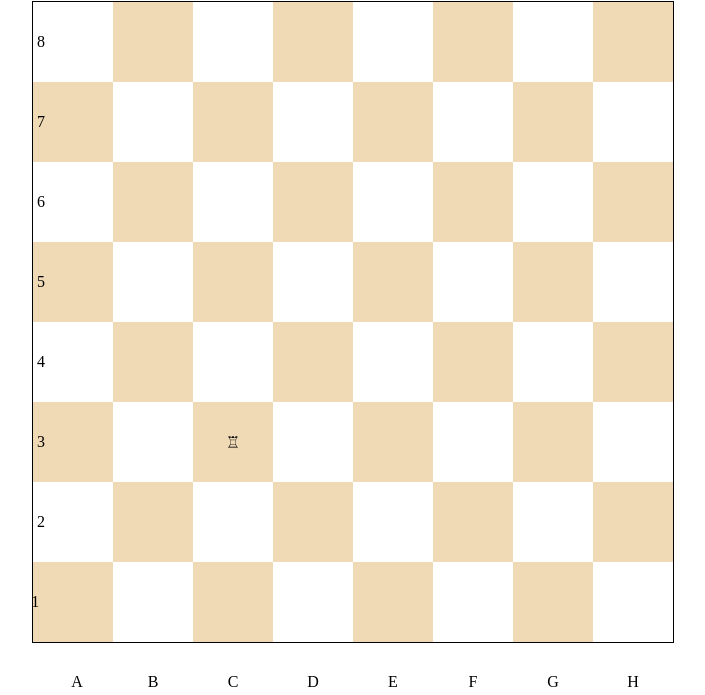
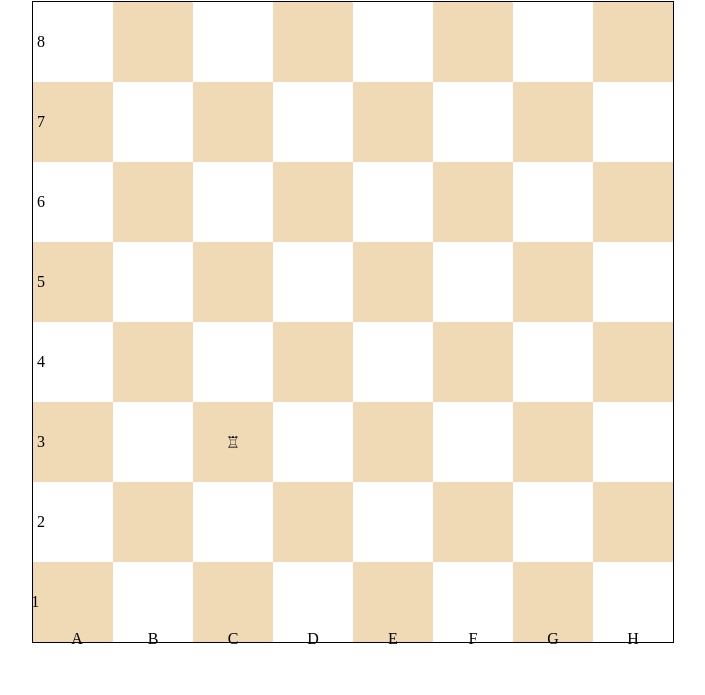
Before and after one commit to lundjohan/chess-engine, a plain HTML site: page index.html in a window 1280 px wide. Shown: the part 105-800 px from the top of the page, without its empty margins (16-721 px from the left). Drawn offline with nearby package versions, Linux system fonts and the light colour scheme.

Commit message:
numbers at bottom better aligned

```diff
--- a/index.html
+++ b/index.html
@@ -28,7 +28,7 @@
       }
       .index_bottom {
         position: relative;
-        top: 5em;
+        top: 2.3em;
       }
       .index_left {
         position: relative;
```
